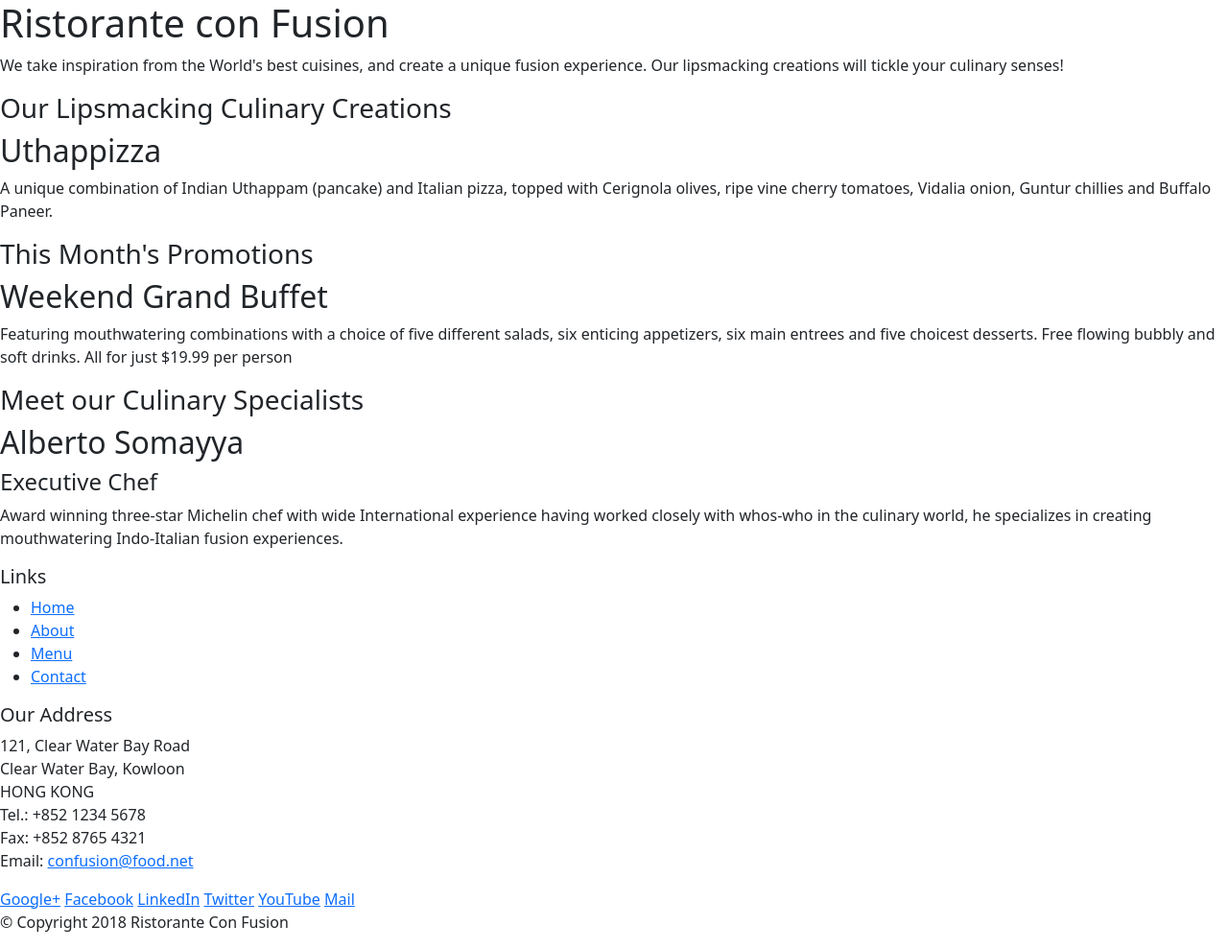
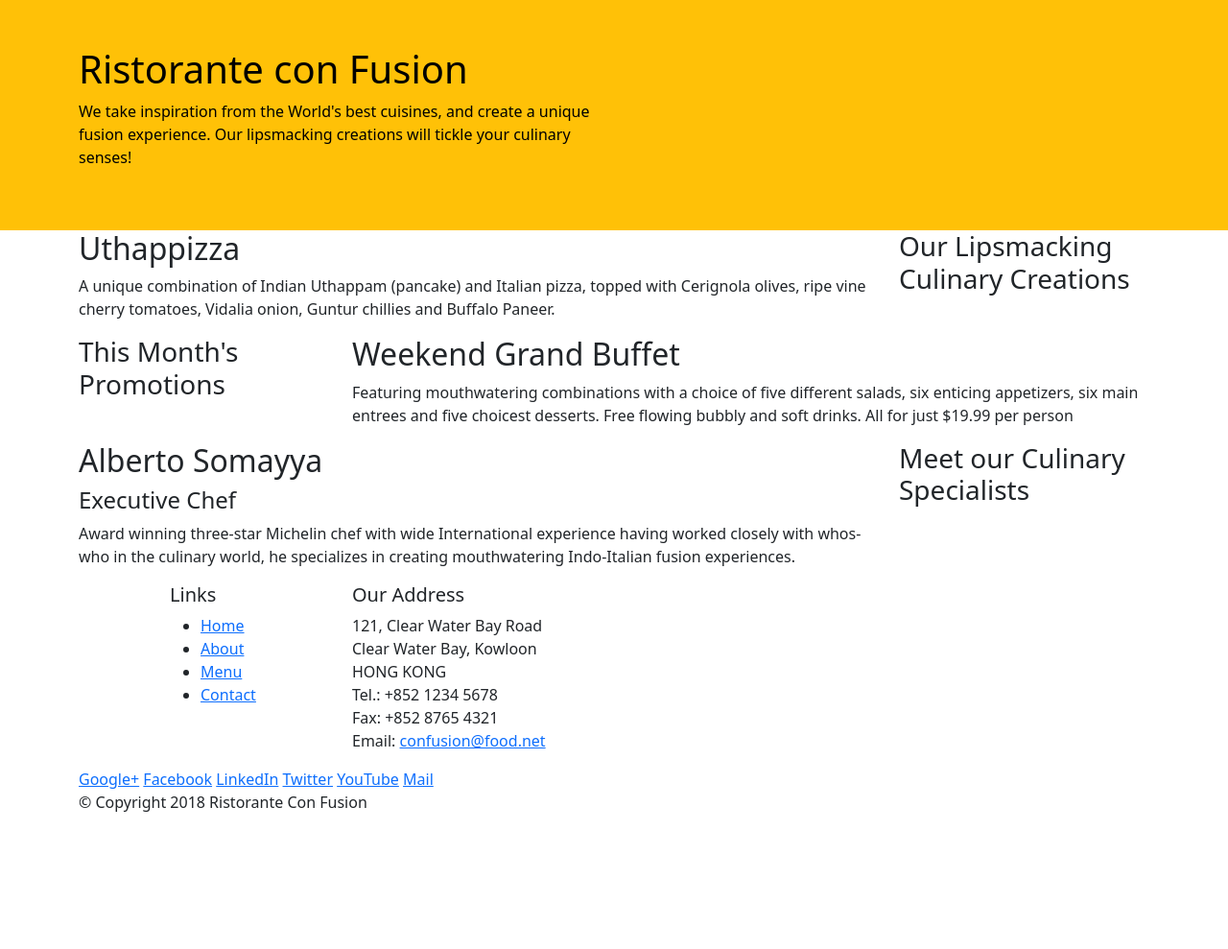
Before and after one commit to Gedeon4ick/Coursera---Bootstrap, a website: page index.html in a window 1280 px wide. Shown: the whole page at 96% size. After the commit the page ends 864 px from the top, so only its background shows below. Drawn offline with nearby package versions, Linux system fonts and the light colour scheme.

Commit message:
Bootstrap Grid Part 1

```diff
--- a/index.html
+++ b/index.html
@@ -14,26 +14,26 @@
 
 <body>
 
-    <header>
-        <div>
-            <div>
-                <div>
+    <header class="container-fluid bg-warning text-black p-5">
+        <div class="container">
+            <div class="row">
+                <div class="col-12 col-md-6">
                     <h1>Ristorante con Fusion</h1>
                     <p>We take inspiration from the World's best cuisines, and create a unique fusion experience. Our
                         lipsmacking creations will tickle your culinary senses!</p>
                 </div>
-                <div>
+                <div class="col-12 col-md-6">
                 </div>
             </div>
         </div>
     </header>
 
-    <div>
-        <div>
-            <div>
+    <div class="container">
+        <div class="row">
+            <div class="col-12 col-sm-4 oprder-sm-last col-md-3">
                 <h3>Our Lipsmacking Culinary Creations</h3>
             </div>
-            <div>
+            <div class="col col-sm order-sm-first col-md">
                 <h2>Uthappizza</h2>
                 <p>A unique combination of Indian Uthappam (pancake) and Italian pizza, topped with Cerignola olives,
                     ripe vine cherry tomatoes, Vidalia onion, Guntur chillies and Buffalo Paneer.</p>
@@ -41,11 +41,11 @@
         </div>
 
 
-        <div>
-            <div>
+        <div class="row">
+            <div class="col-12 col-sm-4 col-md-3">
                 <h3>This Month's Promotions</h3>
             </div>
-            <div>
+            <div class="col col-sm col-md">
                 <h2>Weekend Grand Buffet</h2>
                 <p>Featuring mouthwatering combinations with a choice of five different salads, six enticing appetizers,
                     six main entrees and five choicest desserts. Free flowing bubbly and soft drinks. All for just
@@ -53,11 +53,11 @@
             </div>
         </div>
 
-        <div>
-            <div>
+        <div class="row">
+            <div class="col-12 col-sm-4 order-sm-last col-md-3">
                 <h3>Meet our Culinary Specialists</h3>
             </div>
-            <div>
+            <div class="col col-sm order-sm-first col-md">
                 <h2>Alberto Somayya</h2>
                 <h4>Executive Chef</h4>
                 <p>Award winning three-star Michelin chef with wide International experience having worked closely with
@@ -68,9 +68,9 @@
     </div>
 
     <footer>
-        <div>
-            <div>
-                <div>
+        <div class="container">
+            <div class="row">
+                <div class="col-4 offset-1 col-sm-2">
                     <h5>Links</h5>
                     <ul>
                         <li><a href="#">Home</a></li>
@@ -79,7 +79,7 @@
                         <li><a href="#">Contact</a></li>
                     </ul>
                 </div>
-                <div>
+                <div class="col-7 col-sm-5">
                     <h5>Our Address</h5>
                     <address>
                         121, Clear Water Bay Road<br>
@@ -90,8 +90,8 @@
                         Email: <a href="mailto:confusion@food.net">confusion@food.net</a>
                     </address>
                 </div>
-                <div>
-                    <div>
+                <div >
+                    <div class="col-12 col-sm-4">
                         <a href="http://google.com/+">Google+</a>
                         <a href="http://www.facebook.com/profile.php?id=">Facebook</a>
                         <a href="http://www.linkedin.com/in/">LinkedIn</a>
@@ -101,8 +101,8 @@
                     </div>
                 </div>
             </div>
-            <div>
-                <div>
+            <div class="row">
+                <div class="col-auto">
                     <p>© Copyright 2018 Ristorante Con Fusion</p>
                 </div>
             </div>
```
